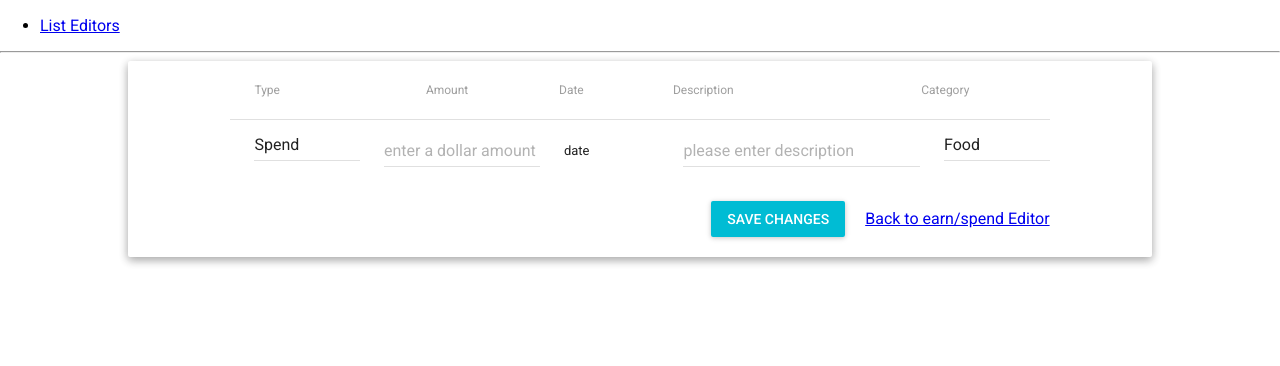
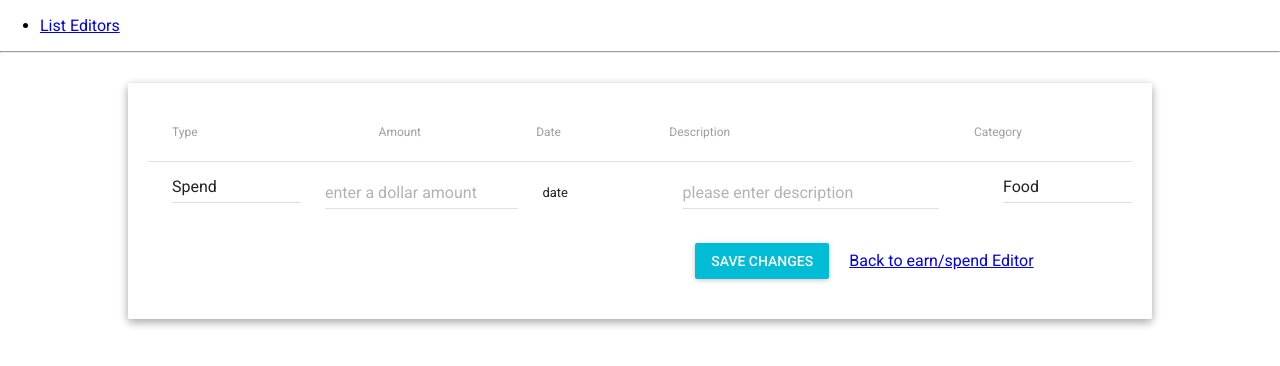
Before and after one commit to 1nG0d/spend_money, a React app: page /editors/spend_earn/59eba76504b242942526d96a in a window 1280 px wide. Shown: the top 366 px of the page. Built offline with nearby package versions, Linux system fonts and the light colour scheme.

Commit message:
new page for edit row

```diff
--- a/frontend/components/editors/EditorEarnSpend.js
+++ b/frontend/components/editors/EditorEarnSpend.js
@@ -43,10 +43,9 @@ class EditorEarnSpend extends React.Component {
 
     render() {
         return (
-        <Paper style={{width: "80%", margin: '0 auto'}} zDepth={2} >
-            <Table>
+        <Paper style={{width: "80%", margin: '30px auto', padding: '20px'}} zDepth={2} >
+            <Table selectable={false}>
                 <TableHeader displaySelectAll={false}
-                             selectable={false}
                              adjustForCheckbox={false}>
                     <TableRow>
                         <TableHeaderColumn style={{width: '5%'}}>#</TableHeaderColumn>
--- a/frontend/components/editors/EditorSpendEdit.js
+++ b/frontend/components/editors/EditorSpendEdit.js
@@ -26,8 +26,8 @@ class EditorSpendEdit extends React.Component {
         return (
 
             <div>
-                <Paper style={{width: "80%", margin: '0 auto'}} zDepth={2} >
-                    <Table style={{width: "80%", margin: '0 auto'}}>
+                <Paper style={{width: "80%", margin: '30px auto', padding: '20px'}} zDepth={2} >
+                    <Table selectable={false}>
                         <TableHeader displaySelectAll={false}
                                      selectable={false}
                                      adjustForCheckbox={false}>
```
